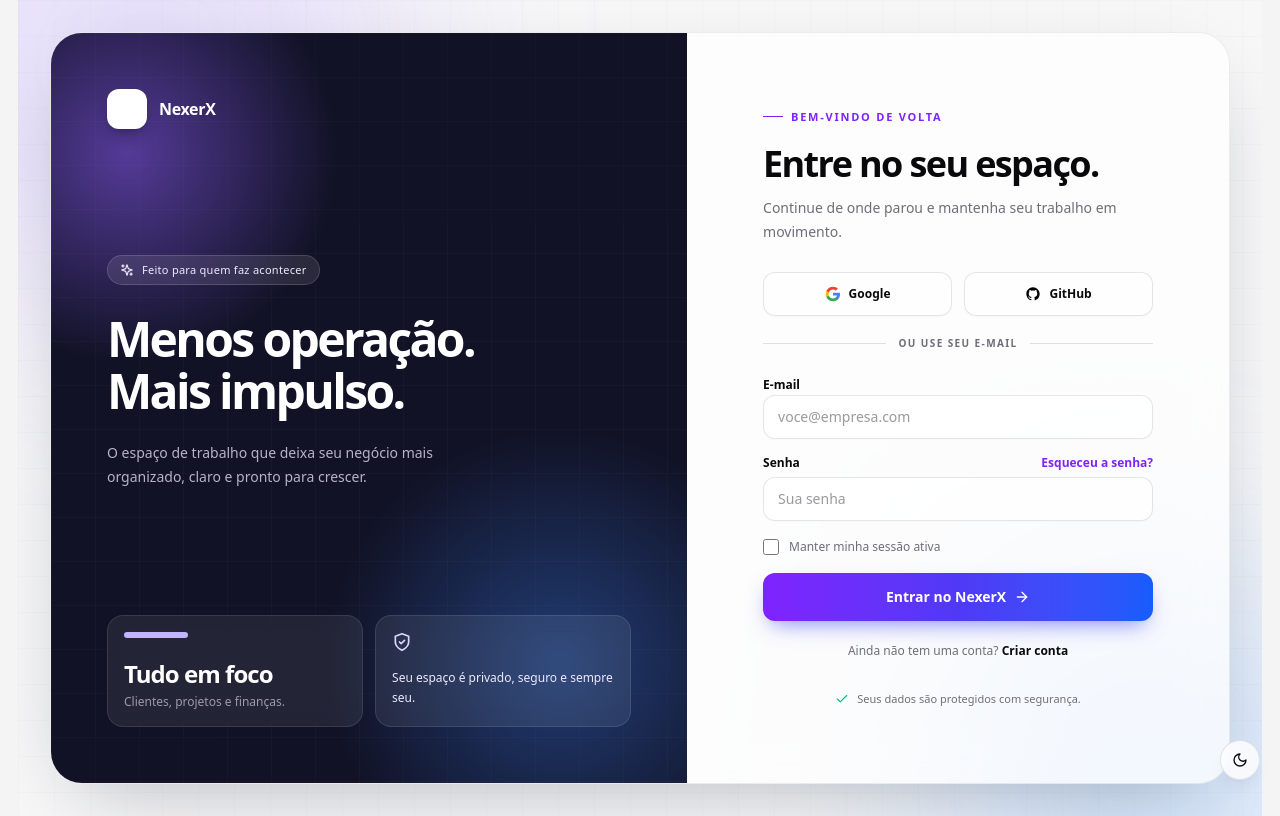
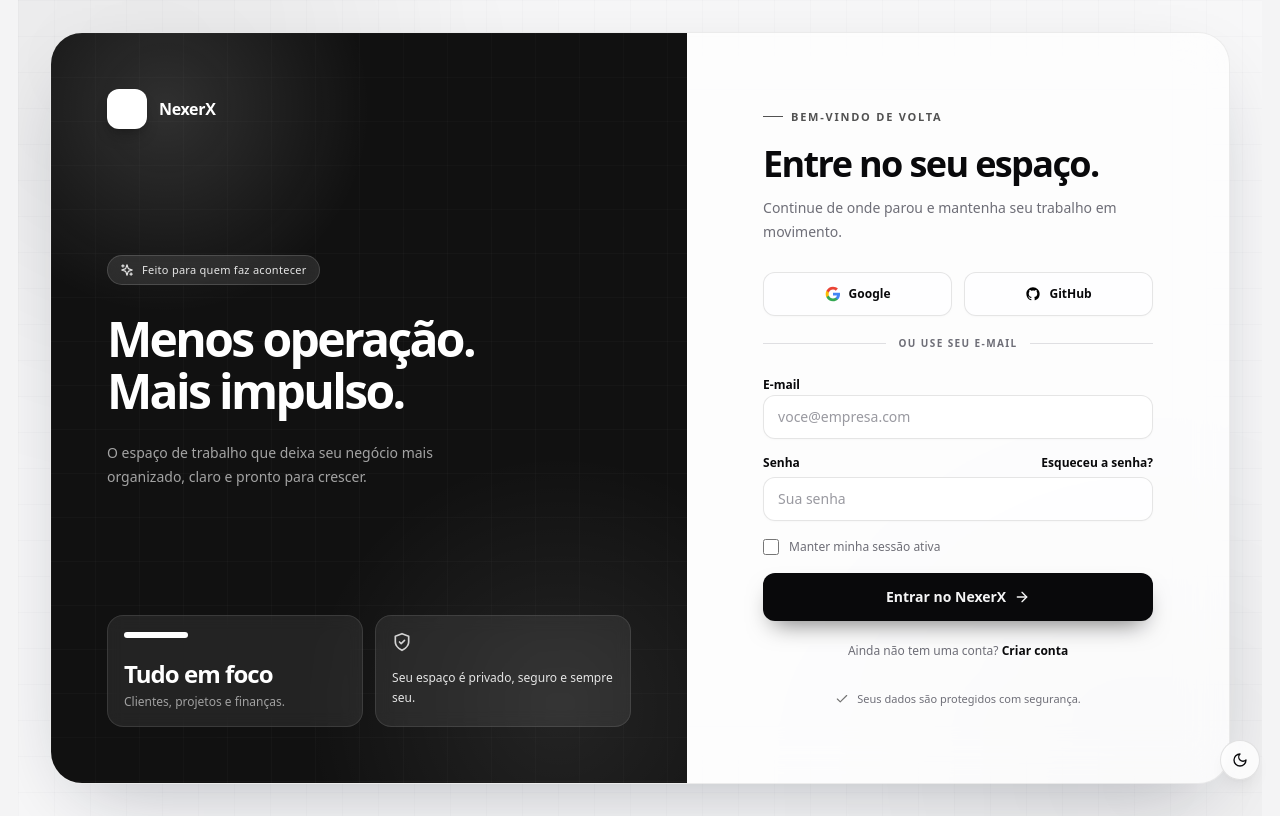
Before and after one commit to 2505victorkrieger/projeto, a Next.js app: page /auth in a window 1280 px wide. Built offline with nearby package versions, Linux system fonts and the light colour scheme.

Commit message:
Refine auth interface with premium monochrome styling

```diff
--- a/src/features/auth/components/auth-shell.tsx
+++ b/src/features/auth/components/auth-shell.tsx
@@ -56,14 +56,14 @@ export function AuthShell({ initialView }: AuthShellProps) {
   };
 
   return (
-    <main className="relative min-h-screen overflow-hidden bg-[#f7f7f8] px-4 py-6 selection:bg-violet-600 selection:text-white dark:bg-[#09090b] sm:px-6 lg:p-8">
+    <main className="relative min-h-screen overflow-hidden bg-[#f7f7f8] px-4 py-6 selection:bg-black selection:text-white dark:bg-[#09090b] sm:px-6 lg:p-8">
       <div className="auth-grid pointer-events-none absolute inset-0 opacity-50 dark:opacity-20" />
-      <div className="pointer-events-none absolute -left-32 top-[-12rem] h-[32rem] w-[32rem] rounded-full bg-violet-400/20 blur-[100px] dark:bg-violet-600/15" />
-      <div className="pointer-events-none absolute -right-28 bottom-[-12rem] h-[28rem] w-[28rem] rounded-full bg-blue-400/20 blur-[100px] dark:bg-blue-500/10" />
+      <div className="pointer-events-none absolute -left-32 top-[-12rem] h-[32rem] w-[32rem] rounded-full bg-black/[0.05] blur-[100px] dark:bg-white/[0.05]" />
+      <div className="pointer-events-none absolute -right-28 bottom-[-12rem] h-[28rem] w-[28rem] rounded-full bg-black/[0.035] blur-[100px] dark:bg-white/[0.035]" />
 
       <div className="relative mx-auto grid min-h-[calc(100vh-3rem)] w-full max-w-[1180px] overflow-hidden rounded-[2rem] border border-black/[0.07] bg-white/70 shadow-[0_28px_80px_-32px_rgba(15,23,42,0.32)] backdrop-blur-xl dark:border-white/[0.09] dark:bg-white/[0.03] lg:grid-cols-[1.08fr_0.92fr]">
-        <section className="relative hidden overflow-hidden bg-[#111225] p-10 text-white lg:flex lg:flex-col xl:p-14">
-          <div className="absolute inset-0 bg-[radial-gradient(circle_at_12%_16%,rgba(139,92,246,0.55),transparent_25%),radial-gradient(circle_at_80%_84%,rgba(59,130,246,0.38),transparent_29%)]" />
+        <section className="relative hidden overflow-hidden bg-[#111111] p-10 text-white lg:flex lg:flex-col xl:p-14">
+          <div className="absolute inset-0 bg-[radial-gradient(circle_at_18%_10%,rgba(255,255,255,0.13),transparent_24%),radial-gradient(circle_at_80%_90%,rgba(255,255,255,0.08),transparent_30%)]" />
           <div className="absolute inset-0 opacity-30 [background-image:linear-gradient(rgba(255,255,255,.07)_1px,transparent_1px),linear-gradient(90deg,rgba(255,255,255,.07)_1px,transparent_1px)] [background-size:44px_44px]" />
           <div className="relative flex items-center gap-3">
             <div className="flex h-10 w-10 items-center justify-center rounded-xl bg-white text-sm font-black tracking-[-0.12em] shadow-lg shadow-black/20">NX</div>
@@ -71,36 +71,36 @@ export function AuthShell({ initialView }: AuthShellProps) {
           </div>
 
           <div className="relative my-auto max-w-md py-14">
-            <div className="mb-7 inline-flex items-center gap-2 rounded-full border border-white/15 bg-white/10 px-3 py-1.5 text-[11px] font-medium tracking-wide text-violet-100 backdrop-blur-sm">
+            <div className="mb-7 inline-flex items-center gap-2 rounded-full border border-white/15 bg-white/10 px-3 py-1.5 text-[11px] font-medium tracking-wide text-neutral-200 backdrop-blur-sm">
               <Sparkles className="h-3.5 w-3.5" />
               Feito para quem faz acontecer
             </div>
             <h1 className="text-4xl font-semibold leading-[1.08] tracking-[-0.055em] xl:text-5xl">Menos operação.<br />Mais impulso.</h1>
-            <p className="mt-6 max-w-sm text-sm leading-6 text-violet-100/75">O espaço de trabalho que deixa seu negócio mais organizado, claro e pronto para crescer.</p>
+            <p className="mt-6 max-w-sm text-sm leading-6 text-neutral-300/75">O espaço de trabalho que deixa seu negócio mais organizado, claro e pronto para crescer.</p>
           </div>
 
           <div className="relative grid grid-cols-2 gap-3">
             <div className="rounded-2xl border border-white/10 bg-white/[0.08] p-4 backdrop-blur-sm">
-              <div className="mb-5 h-1.5 w-16 rounded-full bg-violet-300" />
+              <div className="mb-5 h-1.5 w-16 rounded-full bg-white" />
               <p className="text-2xl font-semibold tracking-[-0.04em]">Tudo em foco</p>
-              <p className="mt-1 text-xs text-violet-100/60">Clientes, projetos e finanças.</p>
+              <p className="mt-1 text-xs text-neutral-400">Clientes, projetos e finanças.</p>
             </div>
             <div className="rounded-2xl border border-white/10 bg-white/[0.08] p-4 backdrop-blur-sm">
-              <ShieldCheck className="mb-4 h-5 w-5 text-violet-200" />
-              <p className="text-xs font-medium leading-5 text-violet-100">Seu espaço é privado, seguro e sempre seu.</p>
+              <ShieldCheck className="mb-4 h-5 w-5 text-neutral-300" />
+              <p className="text-xs font-medium leading-5 text-neutral-200">Seu espaço é privado, seguro e sempre seu.</p>
             </div>
           </div>
         </section>
 
         <section className="relative flex min-h-full items-center justify-center px-5 py-12 sm:px-10 lg:px-14">
           <div className="absolute left-6 top-6 flex items-center gap-2 lg:hidden">
-            <div className="flex h-8 w-8 items-center justify-center rounded-lg bg-[#111225] text-[11px] font-black tracking-[-0.1em] text-white">NX</div>
+            <div className="flex h-8 w-8 items-center justify-center rounded-lg bg-[#111111] text-[11px] font-black tracking-[-0.1em] text-white">NX</div>
             <span className="text-sm font-semibold tracking-[-0.02em] text-foreground">NexerX</span>
           </div>
           <motion.div initial={{ opacity: 0, y: 18 }} animate={{ opacity: 1, y: 0 }} transition={{ duration: 0.55, ease: [0.16, 1, 0.3, 1] }} className="w-full max-w-[390px] pt-10 lg:pt-0">
             <Card className="border-0 bg-transparent p-0 shadow-none">
               <CardHeader className="p-0 pb-7">
-                <div className="mb-5 flex items-center gap-2 text-[11px] font-semibold uppercase tracking-[0.16em] text-violet-600 dark:text-violet-400">
+                <div className="mb-5 flex items-center gap-2 text-[11px] font-semibold uppercase tracking-[0.16em] text-neutral-600 dark:text-neutral-300">
                   <span className="h-px w-5 bg-current" />
                   {config.eyebrow}
                 </div>
@@ -121,7 +121,7 @@ export function AuthShell({ initialView }: AuthShellProps) {
                 </AnimatePresence>
               </CardContent>
             </Card>
-            <div className="mt-8 flex items-center justify-center gap-2 text-[11px] text-muted-foreground"><Check className="h-3.5 w-3.5 text-emerald-500" /> Seus dados são protegidos com segurança.</div>
+            <div className="mt-8 flex items-center justify-center gap-2 text-[11px] text-muted-foreground"><Check className="h-3.5 w-3.5 text-neutral-500" /> Seus dados são protegidos com segurança.</div>
           </motion.div>
         </section>
       </div>
--- a/src/features/auth/components/forgot-password-form.tsx
+++ b/src/features/auth/components/forgot-password-form.tsx
@@ -12,7 +12,7 @@ import { forgotPasswordSchema, type ForgotPasswordInput } from "../schemas/auth.
 import type { AuthView } from "../types";
 
 interface ForgotPasswordFormProps { onSwitchView: (view: AuthView) => void; }
-const inputClass = "h-12 rounded-xl border-black/[0.10] bg-white/70 px-3.5 text-sm shadow-sm shadow-black/[0.02] placeholder:text-muted-foreground/70 transition-all duration-200 focus-visible:border-violet-500 focus-visible:bg-white focus-visible:ring-4 focus-visible:ring-violet-500/10 dark:border-white/10 dark:bg-white/[0.04] dark:focus-visible:bg-white/[0.07]";
+const inputClass = "h-12 rounded-xl border-black/[0.10] bg-white/70 px-3.5 text-sm shadow-sm shadow-black/[0.02] placeholder:text-muted-foreground/70 transition-all duration-200 focus-visible:border-foreground focus-visible:bg-white focus-visible:ring-4 focus-visible:ring-foreground/10 dark:border-white/10 dark:bg-white/[0.04] dark:focus-visible:bg-white/[0.07]";
 
 export function ForgotPasswordForm({ onSwitchView }: ForgotPasswordFormProps) {
   const [isLoading, setIsLoading] = useState(false);
@@ -21,7 +21,7 @@ export function ForgotPasswordForm({ onSwitchView }: ForgotPasswordFormProps) {
   const { register, handleSubmit, formState: { errors } } = useForm<ForgotPasswordInput>({ resolver: zodResolver(forgotPasswordSchema) });
   const onSubmit = async (_data: ForgotPasswordInput) => { setIsLoading(true); setError(null); try { await new Promise((resolve) => setTimeout(resolve, 1000)); setSubmitted(true); } catch (err) { setError(err instanceof Error ? err.message : "Erro ao enviar e-mail"); } finally { setIsLoading(false); } };
 
-  if (submitted) return <motion.div initial={{ opacity: 0, y: 8 }} animate={{ opacity: 1, y: 0 }} className="space-y-5"><div className="rounded-2xl border border-emerald-500/20 bg-emerald-500/[0.07] p-5"><div className="mb-4 flex h-10 w-10 items-center justify-center rounded-full bg-emerald-500/15 text-emerald-600 dark:text-emerald-400"><CheckCircle2 className="h-5 w-5" /></div><p className="text-sm font-semibold text-foreground">Confira sua caixa de entrada.</p><p className="mt-1.5 text-sm leading-6 text-muted-foreground">Se encontrarmos uma conta com este e-mail, enviaremos um link seguro para redefinir sua senha.</p></div><Button type="button" variant="outline" onClick={() => onSwitchView("login")} className="h-11 w-full rounded-xl border-black/[0.1] bg-white/60 text-sm font-semibold transition-all hover:bg-violet-50 hover:text-violet-700 dark:border-white/10 dark:bg-white/[0.04] dark:hover:bg-violet-500/10 dark:hover:text-violet-300"><ArrowLeft className="mr-2 h-4 w-4" />Voltar para login</Button></motion.div>;
+  if (submitted) return <motion.div initial={{ opacity: 0, y: 8 }} animate={{ opacity: 1, y: 0 }} className="space-y-5"><div className="rounded-2xl border border-black/10 bg-black/[0.03] dark:border-white/10 dark:bg-white/[0.05] p-5"><div className="mb-4 flex h-10 w-10 items-center justify-center rounded-full bg-black/10 text-foreground dark:bg-white/10 dark:text-white"><CheckCircle2 className="h-5 w-5" /></div><p className="text-sm font-semibold text-foreground">Confira sua caixa de entrada.</p><p className="mt-1.5 text-sm leading-6 text-muted-foreground">Se encontrarmos uma conta com este e-mail, enviaremos um link seguro para redefinir sua senha.</p></div><Button type="button" variant="outline" onClick={() => onSwitchView("login")} className="h-11 w-full rounded-xl border-black/[0.1] bg-white/60 text-sm font-semibold transition-all hover:bg-muted hover:text-foreground dark:border-white/10 dark:bg-white/[0.04] dark:hover:bg-white/10 dark:hover:text-white"><ArrowLeft className="mr-2 h-4 w-4" />Voltar para login</Button></motion.div>;
 
-  return <div className="space-y-6"><form onSubmit={handleSubmit(onSubmit)} className="space-y-5"><div className="space-y-1.5"><Label htmlFor="email" className="text-xs font-semibold">E-mail cadastrado</Label><Input id="email" type="email" placeholder="voce@empresa.com" disabled={isLoading} className={inputClass} {...register("email")} />{errors.email && <p className="text-xs font-medium text-destructive">{errors.email.message}</p>}</div>{error && <div className="rounded-xl border border-destructive/20 bg-destructive/10 px-3 py-2.5 text-xs font-medium text-destructive">{error}</div>}<Button type="submit" disabled={isLoading} className="group h-12 w-full rounded-xl bg-gradient-to-r from-violet-600 via-indigo-600 to-blue-600 text-sm font-semibold text-white shadow-[0_10px_22px_-8px_rgba(99,102,241,0.8)] transition-all duration-300 hover:-translate-y-0.5 hover:from-violet-500 hover:via-indigo-500 hover:to-blue-500 hover:shadow-[0_16px_28px_-8px_rgba(99,102,241,0.75)] active:translate-y-0">{isLoading ? <Loader2 className="h-4 w-4 animate-spin" /> : <>Enviar link de acesso <ArrowRight className="ml-2 h-4 w-4 transition-transform duration-300 group-hover:translate-x-1.5" /></>}</Button></form><button type="button" onClick={() => onSwitchView("login")} className="mx-auto flex items-center gap-1.5 text-xs font-semibold text-muted-foreground transition-colors hover:text-violet-600 dark:hover:text-violet-400"><ArrowLeft className="h-3.5 w-3.5" />Voltar para login</button></div>;
+  return <div className="space-y-6"><form onSubmit={handleSubmit(onSubmit)} className="space-y-5"><div className="space-y-1.5"><Label htmlFor="email" className="text-xs font-semibold">E-mail cadastrado</Label><Input id="email" type="email" placeholder="voce@empresa.com" disabled={isLoading} className={inputClass} {...register("email")} />{errors.email && <p className="text-xs font-medium text-destructive">{errors.email.message}</p>}</div>{error && <div className="rounded-xl border border-destructive/20 bg-destructive/10 px-3 py-2.5 text-xs font-medium text-destructive">{error}</div>}<Button type="submit" disabled={isLoading} className="group h-12 w-full rounded-xl bg-foreground text-sm font-semibold text-background shadow-[0_12px_24px_-10px_rgba(0,0,0,0.55)] transition-all duration-300 hover:-translate-y-0.5 hover:bg-foreground/90 hover:shadow-[0_18px_30px_-10px_rgba(0,0,0,0.65)] active:translate-y-0">{isLoading ? <Loader2 className="h-4 w-4 animate-spin" /> : <>Enviar link de acesso <ArrowRight className="ml-2 h-4 w-4 transition-transform duration-300 group-hover:translate-x-1.5" /></>}</Button></form><button type="button" onClick={() => onSwitchView("login")} className="mx-auto flex items-center gap-1.5 text-xs font-semibold text-muted-foreground transition-colors hover:text-foreground/70"><ArrowLeft className="h-3.5 w-3.5" />Voltar para login</button></div>;
 }
--- a/src/features/auth/components/login-form.tsx
+++ b/src/features/auth/components/login-form.tsx
@@ -13,8 +13,8 @@ import { GithubIcon, GoogleIcon } from "./social-icons";
 
 interface LoginFormProps { onSwitchView: (view: AuthView) => void; }
 
-const inputClass = "h-11 rounded-xl border-black/[0.10] bg-white/70 px-3.5 text-sm shadow-sm shadow-black/[0.02] placeholder:text-muted-foreground/70 transition-all duration-200 focus-visible:border-violet-500 focus-visible:bg-white focus-visible:ring-4 focus-visible:ring-violet-500/10 dark:border-white/10 dark:bg-white/[0.04] dark:focus-visible:bg-white/[0.07]";
-const socialClass = "h-11 rounded-xl border-black/[0.10] bg-white/60 text-xs font-semibold text-foreground shadow-sm shadow-black/[0.02] transition-all duration-200 hover:-translate-y-0.5 hover:border-violet-500/30 hover:bg-violet-50 hover:text-violet-700 hover:shadow-md hover:shadow-violet-500/10 active:translate-y-0 dark:border-white/10 dark:bg-white/[0.04] dark:hover:bg-violet-500/10 dark:hover:text-violet-300";
+const inputClass = "h-11 rounded-xl border-black/[0.10] bg-white/70 px-3.5 text-sm shadow-sm shadow-black/[0.02] placeholder:text-muted-foreground/70 transition-all duration-200 focus-visible:border-foreground focus-visible:bg-white focus-visible:ring-4 focus-visible:ring-foreground/10 dark:border-white/10 dark:bg-white/[0.04] dark:focus-visible:bg-white/[0.07]";
+const socialClass = "h-11 rounded-xl border-black/[0.10] bg-white/60 text-xs font-semibold text-foreground shadow-sm shadow-black/[0.02] transition-all duration-200 hover:-translate-y-0.5 hover:border-foreground/30 hover:bg-muted hover:text-foreground hover:shadow-md hover:shadow-black/10 active:translate-y-0 dark:border-white/10 dark:bg-white/[0.04] dark:hover:bg-white/10 dark:hover:text-white";
 
 export function LoginForm({ onSwitchView }: LoginFormProps) {
   const [isLoading, setIsLoading] = useState(false);
@@ -37,11 +37,11 @@ export function LoginForm({ onSwitchView }: LoginFormProps) {
     <div className="relative flex items-center"><div className="h-px flex-1 bg-border" /><span className="px-3 text-[10px] font-semibold uppercase tracking-[0.14em] text-muted-foreground">ou use seu e-mail</span><div className="h-px flex-1 bg-border" /></div>
     <form onSubmit={handleSubmit(onSubmit)} className="space-y-4">
       <div className="space-y-1.5"><Label htmlFor="email" className="text-xs font-semibold">E-mail</Label><Input id="email" type="email" placeholder="voce@empresa.com" disabled={isLoading} className={inputClass} {...register("email")} />{errors.email && <p className="text-xs font-medium text-destructive">{errors.email.message}</p>}</div>
-      <div className="space-y-1.5"><div className="flex items-center justify-between"><Label htmlFor="password" className="text-xs font-semibold">Senha</Label><button type="button" onClick={() => onSwitchView("forgot-password")} className="text-xs font-semibold text-violet-600 transition-colors hover:text-violet-500 dark:text-violet-400">Esqueceu a senha?</button></div><Input id="password" type="password" placeholder="Sua senha" disabled={isLoading} className={inputClass} {...register("password")} />{errors.password && <p className="text-xs font-medium text-destructive">{errors.password.message}</p>}</div>
-      <label htmlFor="remember" className="flex w-fit cursor-pointer items-center gap-2.5 py-0.5"><input type="checkbox" id="remember" className="h-4 w-4 rounded border-black/15 accent-violet-600 dark:border-white/20" /><span className="text-xs text-muted-foreground">Manter minha sessão ativa</span></label>
+      <div className="space-y-1.5"><div className="flex items-center justify-between"><Label htmlFor="password" className="text-xs font-semibold">Senha</Label><button type="button" onClick={() => onSwitchView("forgot-password")} className="text-xs font-semibold text-foreground transition-colors hover:text-muted-foreground">Esqueceu a senha?</button></div><Input id="password" type="password" placeholder="Sua senha" disabled={isLoading} className={inputClass} {...register("password")} />{errors.password && <p className="text-xs font-medium text-destructive">{errors.password.message}</p>}</div>
+      <label htmlFor="remember" className="flex w-fit cursor-pointer items-center gap-2.5 py-0.5"><input type="checkbox" id="remember" className="h-4 w-4 rounded border-black/15 accent-foreground dark:border-white/20" /><span className="text-xs text-muted-foreground">Manter minha sessão ativa</span></label>
       {error && <div className="rounded-xl border border-destructive/20 bg-destructive/10 px-3 py-2.5 text-xs font-medium text-destructive">{error}</div>}
-      <Button type="submit" disabled={isLoading} className="group h-12 w-full rounded-xl bg-gradient-to-r from-violet-600 via-indigo-600 to-blue-600 text-sm font-semibold text-white shadow-[0_10px_22px_-8px_rgba(99,102,241,0.8)] transition-all duration-300 hover:-translate-y-0.5 hover:from-violet-500 hover:via-indigo-500 hover:to-blue-500 hover:shadow-[0_16px_28px_-8px_rgba(99,102,241,0.75)] active:translate-y-0">{isLoading ? <Loader2 className="h-4 w-4 animate-spin" /> : <>Entrar no NexerX <ArrowRight className="ml-2 h-4 w-4 transition-transform duration-300 group-hover:translate-x-1.5" /></>}</Button>
+      <Button type="submit" disabled={isLoading} className="group h-12 w-full rounded-xl bg-foreground text-sm font-semibold text-background shadow-[0_12px_24px_-10px_rgba(0,0,0,0.55)] transition-all duration-300 hover:-translate-y-0.5 hover:bg-foreground/90 hover:shadow-[0_18px_30px_-10px_rgba(0,0,0,0.65)] active:translate-y-0">{isLoading ? <Loader2 className="h-4 w-4 animate-spin" /> : <>Entrar no NexerX <ArrowRight className="ml-2 h-4 w-4 transition-transform duration-300 group-hover:translate-x-1.5" /></>}</Button>
     </form>
-    <p className="pt-0.5 text-center text-xs text-muted-foreground">Ainda não tem uma conta? <button type="button" onClick={() => onSwitchView("register")} className="font-semibold text-foreground transition-colors hover:text-violet-600 dark:hover:text-violet-400">Criar conta</button></p>
+    <p className="pt-0.5 text-center text-xs text-muted-foreground">Ainda não tem uma conta? <button type="button" onClick={() => onSwitchView("register")} className="font-semibold text-foreground transition-colors hover:text-foreground/70">Criar conta</button></p>
   </div>;
 }
--- a/src/features/auth/components/register-form.tsx
+++ b/src/features/auth/components/register-form.tsx
@@ -13,8 +13,8 @@ import { GithubIcon, GoogleIcon } from "./social-icons";
 
 interface RegisterFormProps { onSwitchView: (view: AuthView) => void; }
 
-const inputClass = "h-10.5 rounded-xl border-black/[0.10] bg-white/70 px-3.5 text-sm shadow-sm shadow-black/[0.02] placeholder:text-muted-foreground/70 transition-all duration-200 focus-visible:border-violet-500 focus-visible:bg-white focus-visible:ring-4 focus-visible:ring-violet-500/10 dark:border-white/10 dark:bg-white/[0.04] dark:focus-visible:bg-white/[0.07]";
-const socialClass = "h-10 rounded-xl border-black/[0.10] bg-white/60 text-xs font-semibold text-foreground shadow-sm shadow-black/[0.02] transition-all duration-200 hover:-translate-y-0.5 hover:border-violet-500/30 hover:bg-violet-50 hover:text-violet-700 hover:shadow-md hover:shadow-violet-500/10 active:translate-y-0 dark:border-white/10 dark:bg-white/[0.04] dark:hover:bg-violet-500/10 dark:hover:text-violet-300";
+const inputClass = "h-10.5 rounded-xl border-black/[0.10] bg-white/70 px-3.5 text-sm shadow-sm shadow-black/[0.02] placeholder:text-muted-foreground/70 transition-all duration-200 focus-visible:border-foreground focus-visible:bg-white focus-visible:ring-4 focus-visible:ring-foreground/10 dark:border-white/10 dark:bg-white/[0.04] dark:focus-visible:bg-white/[0.07]";
+const socialClass = "h-10 rounded-xl border-black/[0.10] bg-white/60 text-xs font-semibold text-foreground shadow-sm shadow-black/[0.02] transition-all duration-200 hover:-translate-y-0.5 hover:border-foreground/30 hover:bg-muted hover:text-foreground hover:shadow-md hover:shadow-black/10 active:translate-y-0 dark:border-white/10 dark:bg-white/[0.04] dark:hover:bg-white/10 dark:hover:text-white";
 
 export function RegisterForm({ onSwitchView }: RegisterFormProps) {
   const [isLoading, setIsLoading] = useState(false);
@@ -30,8 +30,8 @@ export function RegisterForm({ onSwitchView }: RegisterFormProps) {
       <div className="space-y-1"><Label htmlFor="email" className="text-xs font-semibold">E-mail profissional</Label><Input id="email" type="email" placeholder="voce@empresa.com" disabled={isLoading} className={inputClass} {...register("email")} />{errors.email && <p className="text-xs font-medium text-destructive">{errors.email.message}</p>}</div>
       <div className="grid grid-cols-2 gap-3"><div className="space-y-1"><Label htmlFor="password" className="text-xs font-semibold">Senha</Label><Input id="password" type="password" placeholder="Crie uma senha" disabled={isLoading} className={inputClass} {...register("password")} />{errors.password && <p className="text-xs font-medium text-destructive">{errors.password.message}</p>}</div><div className="space-y-1"><Label htmlFor="confirmPassword" className="text-xs font-semibold">Confirmar senha</Label><Input id="confirmPassword" type="password" placeholder="Repita a senha" disabled={isLoading} className={inputClass} {...register("confirmPassword")} />{errors.confirmPassword && <p className="text-xs font-medium text-destructive">{errors.confirmPassword.message}</p>}</div></div>
       {error && <div className="rounded-xl border border-destructive/20 bg-destructive/10 px-3 py-2.5 text-xs font-medium text-destructive">{error}</div>}
-      <Button type="submit" disabled={isLoading} className="group mt-1 h-11 w-full rounded-xl bg-gradient-to-r from-violet-600 via-indigo-600 to-blue-600 text-sm font-semibold text-white shadow-[0_10px_22px_-8px_rgba(99,102,241,0.8)] transition-all duration-300 hover:-translate-y-0.5 hover:from-violet-500 hover:via-indigo-500 hover:to-blue-500 hover:shadow-[0_16px_28px_-8px_rgba(99,102,241,0.75)] active:translate-y-0">{isLoading ? <Loader2 className="h-4 w-4 animate-spin" /> : <>Criar minha conta <ArrowRight className="ml-2 h-4 w-4 transition-transform duration-300 group-hover:translate-x-1.5" /></>}</Button>
+      <Button type="submit" disabled={isLoading} className="group mt-1 h-11 w-full rounded-xl bg-foreground text-sm font-semibold text-background shadow-[0_12px_24px_-10px_rgba(0,0,0,0.55)] transition-all duration-300 hover:-translate-y-0.5 hover:bg-foreground/90 hover:shadow-[0_18px_30px_-10px_rgba(0,0,0,0.65)] active:translate-y-0">{isLoading ? <Loader2 className="h-4 w-4 animate-spin" /> : <>Criar minha conta <ArrowRight className="ml-2 h-4 w-4 transition-transform duration-300 group-hover:translate-x-1.5" /></>}</Button>
     </form>
-    <p className="pt-0.5 text-center text-xs text-muted-foreground">Já tem uma conta? <button type="button" onClick={() => onSwitchView("login")} className="font-semibold text-foreground transition-colors hover:text-violet-600 dark:hover:text-violet-400">Fazer login</button></p>
+    <p className="pt-0.5 text-center text-xs text-muted-foreground">Já tem uma conta? <button type="button" onClick={() => onSwitchView("login")} className="font-semibold text-foreground transition-colors hover:text-foreground/70">Fazer login</button></p>
   </div>;
 }
```
Also changed, not shown: 1 other file (tests, documents, lock files or other folders).
